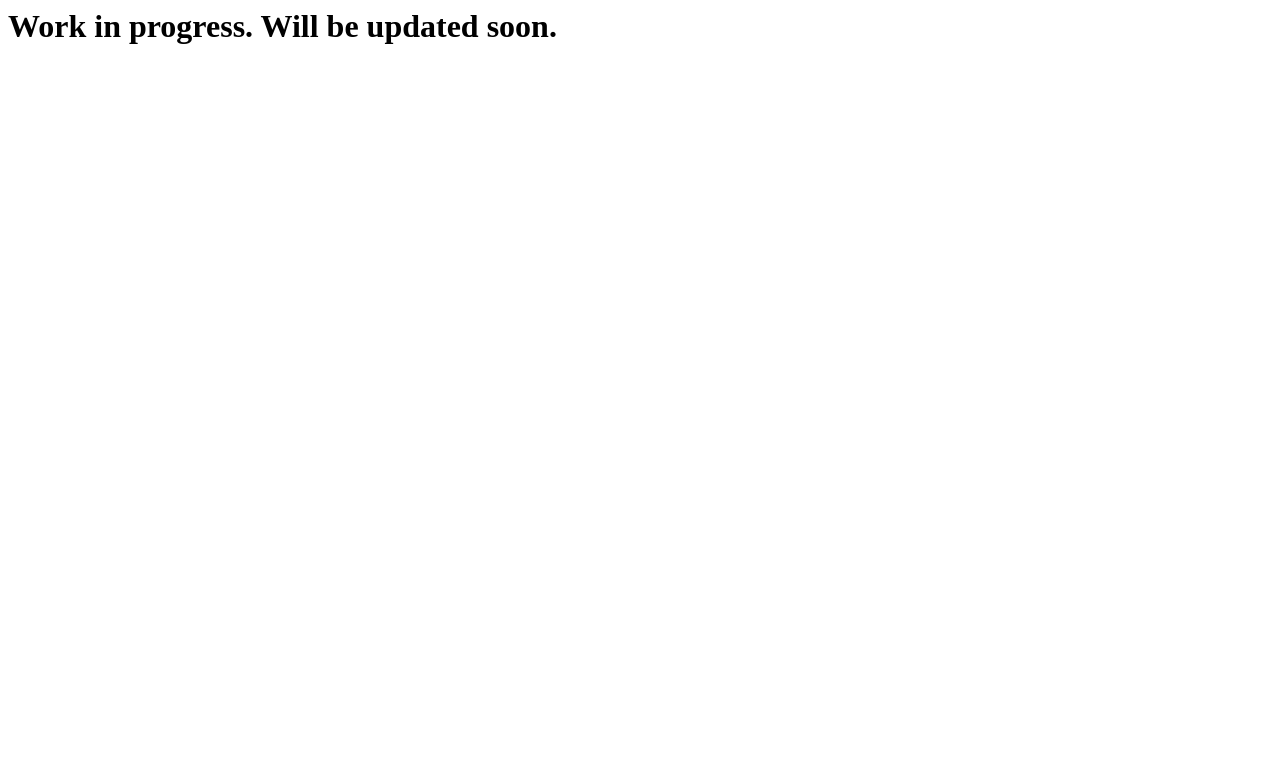
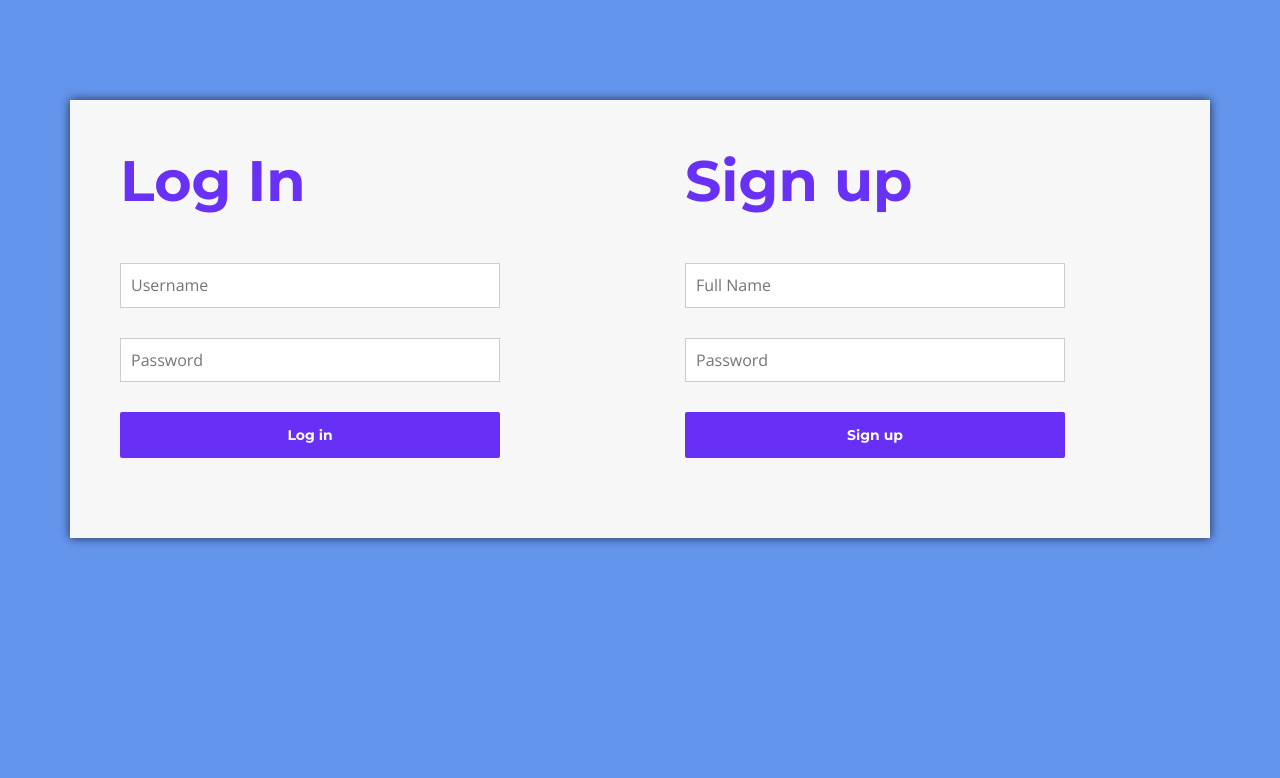
Before and after one commit to adharshkamath/WebClubRecruitmentTasks, a Flask app: page / in a window 1280 px wide. Shown: the top 778 px of the page. Run offline with Flask 2, Linux system fonts and the light colour scheme; some libraries are stand-ins or nearby versions.

Commit message:
Login Page

```diff
--- a/WebApp/surveyApp/Hello.py
+++ /dev/null
@@ -1,9 +0,0 @@
-from flask import Flask
-app = Flask(__name__)
-
-@app.route('/')
-def first_func():
-   return "<h1>Work in progress. Will be updated soon.</h1>"
-
-if __name__ == '__main__':
-   app.run()
--- a/WebApp/surveyApp/static/login_style.css
+++ b/WebApp/surveyApp/static/login_style.css
@@ -4,6 +4,7 @@
 body {
     font-family: 'Open Sans', sans-serif;
     font-size: 16px;
+    background-color: cornflowerblue;
 }
 
 
@@ -13,7 +14,7 @@ body {
 /*Start Forms*/
 
 .forms {
-    background: #fff;
+    background: #f7f7f7;
     padding: 20px;
     margin: 100px auto;
     color: #b7afaf;
@@ -28,12 +29,10 @@ body {
 .forms .form-signup {
     position: relative;
     padding: 30px;
-    color: #b7afaf;
 }
 
 .forms .form-login:after {
     content: "";
-    border: 1px solid #f7f7f7;
     height: 80%;
     position: absolute;
     top: 114px;
@@ -61,6 +60,7 @@ body {
     width: 100%;
     display: block;
     padding: 10px;
+    color: black;
     border: 1px solid #CCC;
 }
 
--- /dev/null
+++ b/WebApp/surveyApp/surveyApp.py
@@ -0,0 +1,9 @@
+from flask import Flask, render_template
+app = Flask(__name__)
+
+@app.route('/')
+def loginForm():
+   return render_template('loginForm.html')
+
+if __name__ == '__main__':
+   app.run(debug=True)
--- a/WebApp/surveyApp/templates/loginForm.html
+++ b/WebApp/surveyApp/templates/loginForm.html
@@ -19,11 +19,9 @@
                 <!--Start Login Form-->
                 <div class="col-md-6 col-sm-12">
                     <div class="form-login">
-
-                        <span class="desc-form">I am registered:</span>
                         <h2 class="title-form">Log In</h2>
                         <!--Start Form-->
-                        <form class="login" action="{% url 'loginAuth' %}" method="POST">
+                        <form class="login" action="" method="POST">
                             <div class="input-container">
                                 <input name="username" id="emai" placeholder="Username" required="required" />
                                 <label for="emai">Username</label>
@@ -50,16 +48,16 @@
                 <!--Start Sign Up Form-->
                 <div class="col-md-6 col-sm-12">
                     <div class="form-signup">
-                        <span class="desc-form">Not registered:</span>
                         <h2 class="title-form">Sign up</h2>
                         <!--Start Form-->
                         <form class="signup" action="" method="POST">
+
                             <div class="input-container">
                                 <input type="text" name="fullname" id="fullname" autocomplete="off" placeholder="Full Name" required="required" />
                                 <label for="fullname">Full Name</label>
                             </div>
                             <div class="input-container">
-                                <input type="password2" name="new-password" id="pass2" autocomplete="new-password" placeholder="Password" required="required" />
+                                <input type="password" name="new-password" id="pass2" autocomplete="new-password" placeholder="Password" required="required" />
                                 <label for="pass2">Password</label>
                             </div>
 
```
